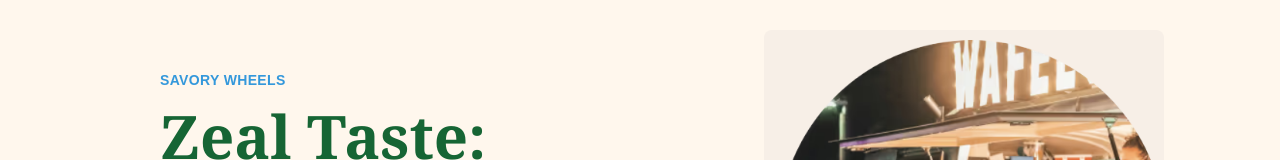
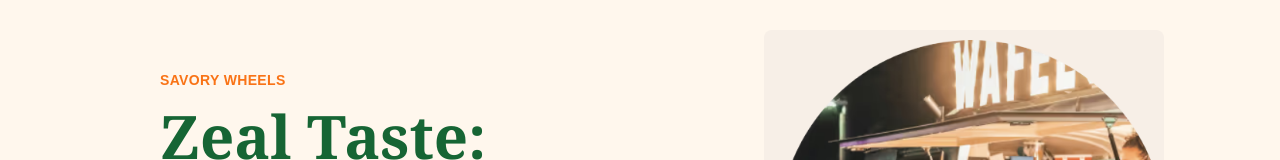
Before and after one commit to Praveena-Krishnan/zeal-taste, a Next.js app: page / in a window 1280 px wide. Shown: the part 215-375 px from the top of the page. Built offline with nearby package versions, Linux system fonts and the light colour scheme.

Commit message:
`Removed unused button component and updated hero component to use new button component`

```diff
--- a/app/components/hero/hero.tsx
+++ b/app/components/hero/hero.tsx
@@ -1,14 +1,14 @@
 // components/Hero.tsx
 import Image from 'next/image';
 import hero_image from './Images/hero-image.png'
-import Mybutton from '../button/page';
+import Mybutton from '../button/button';
 
 const Hero = () => {
   return (
     <section className="bg-orange-50 py-12">
       <div className="container mx-auto px-6 md:px-12 flex flex-col md:flex-row items-center ">
         <div className="text-center md:text-left md:w-1/2 space-y-4 ml-28">
-          <h1 className="text-primary uppercase tracking-wide font-bold text-sm">Savory Wheels</h1>
+          <h1 className="text-orange-500 uppercase tracking-wide font-bold text-sm">Savory Wheels</h1>
           <h2 className="text-green-800 font-bold text-4xl md:text-6xl leading-tight font-serif ">
             Zeal Taste: <br></br>Culinary Delights<br></br> on Wheels
           </h2>
--- a/tailwind.config.ts
+++ b/tailwind.config.ts
@@ -12,7 +12,7 @@ export default {
 
       },
       colors: {
-        primary: "#3498db",
+
         background: "var(--background)",
         foreground: "var(--foreground)",
       },
--- a/tsconfig.json
+++ b/tsconfig.json
@@ -22,6 +22,6 @@
       "@/*": ["./*"]
     }
   },
-  "include": ["next-env.d.ts", "**/*.ts", "**/*.tsx", ".next/types/**/*.ts", "app/components/button/page.jsx"],
+  "include": ["next-env.d.ts", "**/*.ts", "**/*.tsx", ".next/types/**/*.ts", "app/components/button/button.jsx"],
   "exclude": ["node_modules"]
 }
```
Also changed, not shown: app/components/button/button.jsx (renamed from app/components/button/page.jsx).
